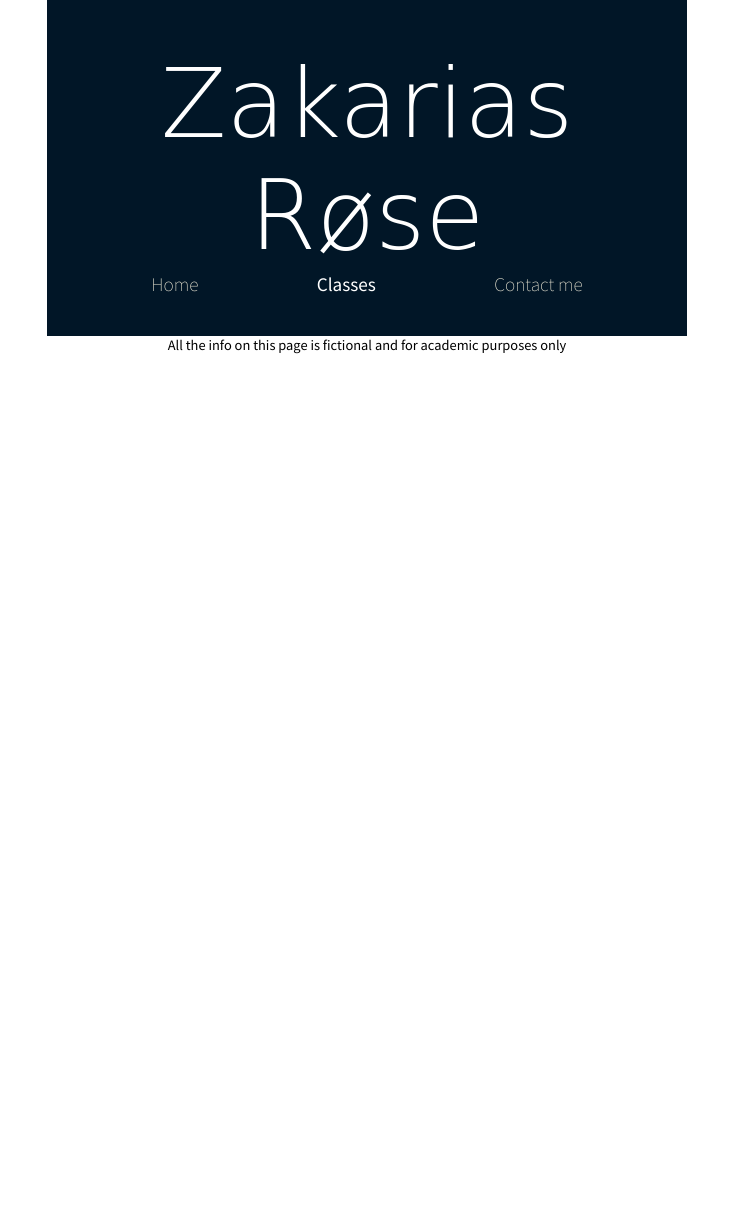
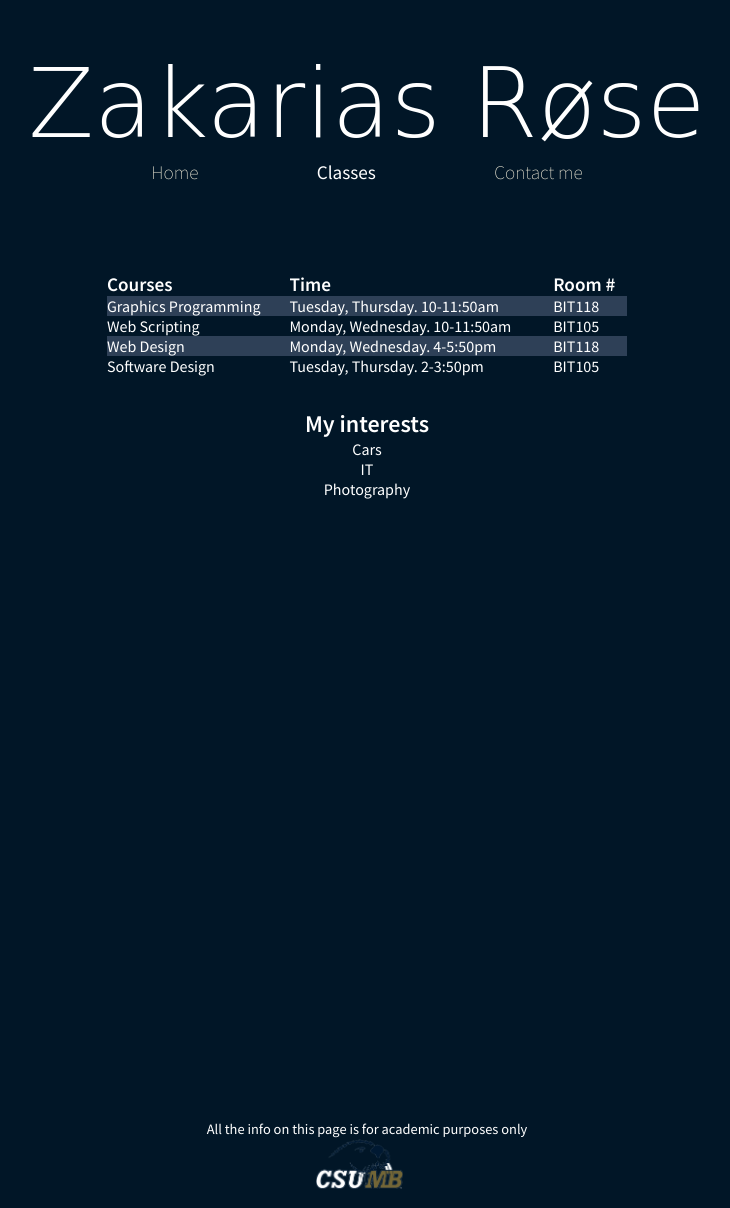
Before and after one commit to ZRSE/CST352, a PHP site: page /lab_1/classes.html in a window 1280 px wide. Shown: the whole page, without its empty margins (273-1003 px from the left). Before the commit the page ends 354 px from the top, so only its background shows below. Run offline with PHP 8.4, Linux system fonts and the light colour scheme; some web fonts are replaced.

Commit message:
finished lab

```diff
--- a/lab_1/classes.html
+++ b/lab_1/classes.html
@@ -28,12 +28,59 @@
         </section>
 
 
+        <section class="classesContainer">
+            <article class="myTable">
+
+              <table id="classTable">
+                <th>Courses</th>
+                  <th>Time</th>
+                    <th>Room #</th>
+                <tr>
+                  <td>Graphics Programming</td>
+                  <td>Tuesday, Thursday. 10-11:50am</td>
+                  <td>BIT118</td>
+                  </tr>
+                  <tr>
+                    <td>Web Scripting</td>
+                    <td>Monday, Wednesday. 10-11:50am</td>
+                    <td>BIT105</td>
+                    </tr>
+                    <tr>
+                      <td>Web Design</td>
+                      <td>Monday, Wednesday. 4-5:50pm</td>
+                      <td>BIT118</td>
+                      </tr>
+                      <tr>
+                        <td>Software Design</td>
+                        <td>Tuesday, Thursday. 2-3:50pm</td>
+                        <td>BIT105</td>
+                        </tr>
+                      </table>
 
 
+            </article>
+            <article class="elementTwo">
+                  <h2>My interests</h2>
+                    <ol>
+                      <li>Cars</li>
+                      <li>IT</li>
+                      <li>Photography</li>
+                    </ol>
+                  </article>
+
+        </section>
+
+
+      </section>
+
+
+        <footer>
+          <section class="footerContainer">
+
+            <p>All the info on this page is for academic purposes only</p>
+            <img src="../otter.png" alt="picture of csumb logo"></img>
           </section>
-    <footer>
-        <p>All the info on this page is fictional and for academic purposes only</p>
-    </footer>
+        </footer>
 
   </body>
 
--- a/lab_1/index.html
+++ b/lab_1/index.html
@@ -33,8 +33,9 @@
             </article>
 
             <article class="textContainer">
+              <h2>Lorem ipsum</h2><br />
               <p>
-                Lorem ipsum dolor sit amet, consectetuer adipiscing elit. Aenean commodo ligula eget dolor. Aenean massa. Cum sociis natoque penatibus et magnis dis parturient montes, nascetur ridiculus mus. Donec quam felis, ultricies nec, pellentesque eu, pretium quis, sem. Nulla consequat massa quis enim.
+                 Dolor sit amet, consectetuer adipiscing elit. Aenean commodo ligula eget dolor. Aenean massa. Cum sociis natoque penatibus et magnis dis parturient montes, nascetur ridiculus mus. Donec quam felis, ultricies nec, pellentesque eu, pretium quis, sem. Nulla consequat massa quis enim.
               </p>
             </article>
 
--- a/lab_1/stylesheet.css
+++ b/lab_1/stylesheet.css
@@ -5,7 +5,7 @@
 }
 
 body {
-  background-color: white;
+  background-color: #011627;
 }
 
 
@@ -14,10 +14,29 @@ a{
 }
 
 
+table {
+  border-collapse: collapse;
+}
+
+th, td{
+  /*border: 0.02em solid white;*/
+}
+
+th {
+  font-size: 1.2em;
+}
+
+tr:nth-child(even) {
+  background-color: #2E4057;
+}
+
+
 
 
 .mainContainer {
+  min-height: 50em;
     height: auto;
+    min-width: 65em;
     width: 50%;
     background-color: #011627;
     margin: 0 auto;
@@ -83,7 +102,6 @@ color: white;
 .mainPageFlex {
   width: 100%;
   height:50em;
-  background-color: #011627;
   display: flex;
   justify-content: space-evenly;
   padding-top: 3em;
@@ -103,20 +121,60 @@ color: white;
 .textContainer {
   height: 25em;
   width: 40%;
-  background-color: grey;
   color: white;
+}
+
+.classesContainer {
+  width: 100%;
+  height:50em;
+  padding-top: 3em;
+  padding-bottom: 3em;
+}
+
+.myTable {
+  height: auto;
+  width: 100%;
+}
+
+#classTable {
+  width: 50%;
+  margin: auto;
+  color: white;
+  text-align: left;
+}
+
+
+.googleform {
+  margin: 0 auto;
+  width: 40em;
+  padding-top: 3em;
+  padding-bottom: 3em;
+
+
+}
+
+.elementTwo {
+  width: 50%;
+  text-align: center;
+  color: white;
+  margin: 0 auto;
+  padding-top: 2em;
+}
+
+.elementTwo li {
+  list-style-type: none;
 }
 
 .footerContainer {
     height: 100%;
-    width: 50%;
+    width: 72.3em;
     margin: 0 auto;
     background-color: #011627;
+    position: inherit;
 }
 
 .footerContainer img {
   height: 60%;
-  float: right;
   margin-right: 1em;
   margin-bottom: 1em;
 }
@@ -126,9 +184,9 @@ footer {
   width: 100%;
   margin-left: auto;
   margin-right: auto;
-  bottom: 0;
-  position: relative;
   text-align: center;
-  color: Black;
+  color: white;
   font-size: 0.9em;
+  background-color: #011627;
+
 }
```
Also changed, not shown: lab_1/contact.html (+9 -3 lines).
